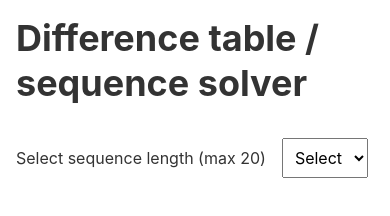
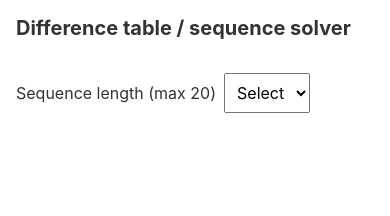
Before and after one commit to freemagee/number-difference-table, a website built with Parcel: page index.html in a window 390 px wide. Built offline with nearby package versions, Linux system fonts and the light colour scheme.

Commit message:
Fix mobile cropping issues

```diff
--- a/index.html
+++ b/index.html
@@ -5,8 +5,8 @@
   <meta name="description" content="A tool to calculate the common difference in a sequence of numbers">
   <meta name="viewport" content="width=device-width, initial-scale=1">
 </head>
-<body class="overflow-hidden dark-gray">
-  <h1 class="ma0 pa3 f2 lh-title sans-serif">Difference table / sequence solver</h1>
+<body class="overflow-y-auto overflow-x-hidden dark-gray">
+  <h1 class="ma0 pa3 f4 f2-l lh-title sans-serif">Difference table / sequence solver</h1>
   <div id="app" class="pa3"></div>
   <script src="./index.js"></script>
 </body>
--- a/src/numberDifferenceTableUI.js
+++ b/src/numberDifferenceTableUI.js
@@ -57,7 +57,7 @@ const numberDifferenceTableUI = {
 
     firstOption.value = "-1";
     firstOption.innerHTML = "Select";
-    select.className = "ml3 pa2 outline-0";
+    select.className = "ml2 pa2 outline-0";
     select.appendChild(firstOption);
 
     for (let i = this.selectMin; i <= this.selectMax; i++) {
@@ -68,7 +68,7 @@ const numberDifferenceTableUI = {
     }
 
     selectLabel.className = "ma0 sans-serif";
-    selectLabel.innerHTML = `Select sequence length (max ${this.selectMax})`;
+    selectLabel.innerHTML = `Sequence length (max ${this.selectMax})`;
     selectLabel.appendChild(select);
     select.addEventListener("change", this.selectHandler.bind(this));
     fragment.appendChild(selectLabel);
```
